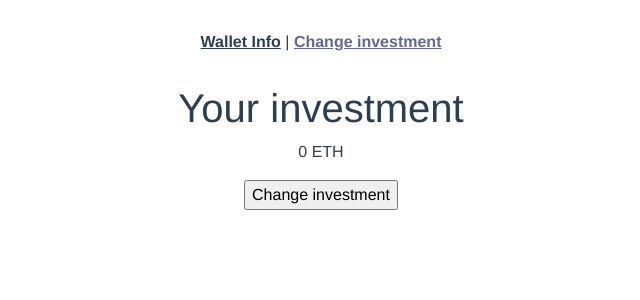
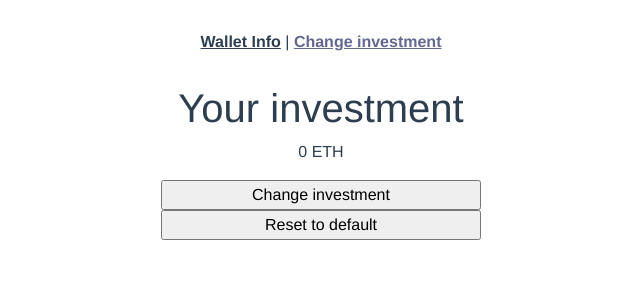
Before and after one commit to JarneSt/ETHWallet, a Vue app: page /changeinvestment in a window 1280 px wide. Shown: the top 300 px of the page, without its empty margins (319-959 px from the left). Built offline with nearby package versions, Linux system fonts and the light colour scheme.

Commit message:
Reset to default feature added

```diff
--- a/src/components/ChangeInvestment/InvestmentSettings.vue
+++ b/src/components/ChangeInvestment/InvestmentSettings.vue
@@ -3,7 +3,10 @@
   <div>
     <h1>Your investment</h1>
     <p>{{totalInvestmentInETH}} ETH</p>
-    <input type="button" value="Change investment" @click="changeInvestmentClicked">
+    <div class="d-flex flex-column w-25 m-auto">
+      <input type="button" value="Change investment" @click="changeInvestmentClicked">
+      <input type="button" value="Reset to default" @click="resetToDefaultInvestment">
+    </div>
   </div>
 </div>
 </template>
@@ -29,6 +32,11 @@ export default {
       else {
         alert('Please fill in an amount and not any letters');
       }
+    },
+    resetToDefaultInvestment(){
+      localStorage.clear();
+      this.$router.push('/');
+      alert('Resetted back to default');
     }
   }
 }
--- a/src/components/Home/walletInformation.vue
+++ b/src/components/Home/walletInformation.vue
@@ -184,8 +184,8 @@ export default {
   },
   async mounted() {
     if(localStorage.getItem('investedETH') === null){
-      this.$store.state.investedETH = 8.33273612
-      localStorage.setItem('investedETH',this.$store.state.investedETH)
+      this.$store.state.investedETH = 8.33273612;
+      localStorage.setItem('investedETH',this.$store.state.investedETH);
     }
     else {
       this.$store.state.investedETH = parseFloat(localStorage.getItem('investedETH'));
```
